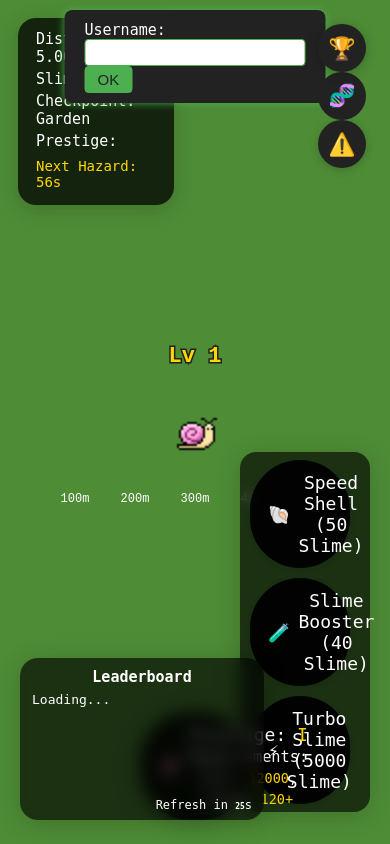
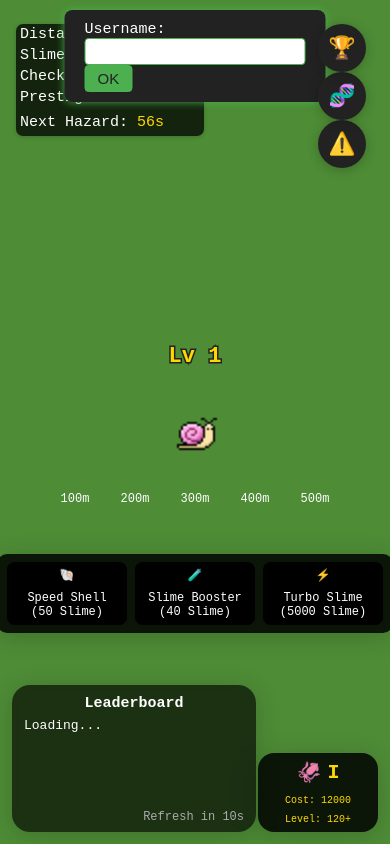
Before and after one commit to benotur/snail-arena, a website: page public/index.html in a window 390 px wide. Drawn offline with Linux system fonts and the light colour scheme.

Commit message:
Enhance UI for upgrade and prestige buttons, add mobile responsiveness for leaderboard and challenge window, and improve overall styling for better visibility and layout

```diff
--- a/public/index.html
+++ b/public/index.html
@@ -80,18 +80,68 @@
             <div id="hazard-timer" class="info" style="margin-top:8px;"></div>
         </div>
         <div id="upgrade-panel">
-            <button id="speedShell" class="upgrade-btn">🐚 <span>Speed Shell</span></button>
-            <button id="slimeBooster" class="upgrade-btn">🧪 <span>Slime Booster</span></button>
-            <button id="turboSlime" class="upgrade-btn">⚡ <span>Turbo Slime</span></button>
+            <button id="speedShell" class="upgrade-btn">🐚 <span class="upgrade-name">Speed Shell</span><span class="upgrade-cost"></span></button>
+            <button id="slimeBooster" class="upgrade-btn">🧪 <span class="upgrade-name">Slime Booster</span><span class="upgrade-cost"></span></button>
+            <button id="turboSlime" class="upgrade-btn">⚡ <span class="upgrade-name">Turbo Slime</span><span class="upgrade-cost"></span></button>
         </div>
-        <button id="prestigeBtn" class="prestige-btn" style="display:inline-flex;align-items:center;gap:8px;">🦑 <span>Prestige: New Species</span></button>
+        <button id="prestigeBtn" class="prestige-btn" style="display:inline-flex;align-items:center;gap:8px;">
+            🦑 <span class="prestige-name">Prestige: New Species</span>
+            <span class="prestige-cost"></span>
+            <span class="prestige-level"></span>
+        </button>
     </div>
     <div id="leaderboard-box">
         <div id="leaderboard-title"><b>Leaderboard</b></div>
         <div id="leaderboard-list">Loading...</div>
         <div id="leaderboard-refresh">Refresh in <span id="leaderboard-timer">10</span>s</div>
     </div>
+    <!-- Leaderboard Modal/Menu for mobile -->
+    <div id="leaderboard-menu" style="display:none;position:fixed;top:50%;left:50%;transform:translate(-50%,-50%);z-index:999;background:rgba(20,20,20,0.98);border-radius:18px;padding:24px 32px;box-shadow:0 4px 24px #000;max-width:340px;min-width:180px;max-height:70vh;overflow-y:auto;">
+        <div style="font-size:22px;font-weight:bold;color:#ffd700;margin-bottom:12px;text-align:center;">Leaderboard</div>
+        <div id="leaderboard-menu-list" style="margin-bottom:12px;">Loading...</div>
+        <button id="close-leaderboard-menu" style="margin-top:18px;padding:7px 18px;border-radius:8px;background:#222;color:#ffd700;font-size:15px;border:none;cursor:pointer;">Close</button>
+    </div>
     <canvas id="gameCanvas"></canvas>
     <script src="scripts/game.js"></script>
+    <script>
+    // Mutation Book logic (calls game.js function)
+    window.addEventListener('DOMContentLoaded', function() {
+        const mutationBookBtn = document.getElementById('open-mutation-book');
+        const closeMutationBookBtn = document.getElementById('close-mutation-book');
+        mutationBookBtn.onclick = function() {
+            if (window.showMutationBook) window.showMutationBook();
+        };
+        closeMutationBookBtn.onclick = function() {
+            document.getElementById('mutation-book-menu').style.display = 'none';
+        };
+        // Challenge window open/close logic
+        document.getElementById('open-challenge-window').onclick = function() {
+            document.getElementById('challenge-window').style.display = 'block';
+        };
+        document.getElementById('close-challenge-window').onclick = function() {
+            document.getElementById('challenge-window').style.display = 'none';
+        };
+        // Leaderboard menu logic for mobile
+        function isMobile() {
+            return window.innerWidth <= 600;
+        }
+        const leaderboardBox = document.getElementById('leaderboard-box');
+        const leaderboardMenu = document.getElementById('leaderboard-menu');
+        const leaderboardMenuList = document.getElementById('leaderboard-menu-list');
+        const closeLeaderboardMenuBtn = document.getElementById('close-leaderboard-menu');
+        if (leaderboardBox && leaderboardMenu && leaderboardMenuList && closeLeaderboardMenuBtn) {
+            leaderboardBox.onclick = function() {
+                if (isMobile()) {
+                    // Copy leaderboard content
+                    leaderboardMenuList.innerHTML = document.getElementById('leaderboard-list').innerHTML;
+                    leaderboardMenu.style.display = 'block';
+                }
+            };
+            closeLeaderboardMenuBtn.onclick = function() {
+                leaderboardMenu.style.display = 'none';
+            };
+        }
+    });
+    </script>
 </body>
 </html>
--- a/public/scripts/game.js
+++ b/public/scripts/game.js
@@ -708,6 +708,10 @@ function clearHazardEffect() {
 }
 
 // --- UI Update ---
+function isMobile() {
+    return window.innerWidth <= 600;
+}
+
 function updateUI() {
     document.getElementById('distance').innerText = `Distance: ${snail.distance.toFixed(2)} m`;
     document.getElementById('slimePoints').innerText = `Slime: ${Math.floor(snail.slimePoints)}`;
@@ -722,9 +726,24 @@ function updateUI() {
     const turboDiv = document.getElementById('turboInfo');
     if (turboDiv) turboDiv.remove();
     const currentCost = getPrestigeCost();
-    document.getElementById('prestigeBtn').disabled = !(snail.level >= 120 && snail.slimePoints >= currentCost);
-    // Keep emoji icon in prestige button
-    document.getElementById('prestigeBtn').innerHTML = `🦑 <span>Prestige: <span style='color:#ffd700'>${toRoman(snail.prestige + 1)}</span><br><span style='font-size:0.85em'>Requirements:</span><br><span style='font-size:0.75em'>Cost: <span style='color:#ffd700'>${currentCost}</span>, Level: <span style='color:#ffd700'>120+</span></span></span>`;
+    const prestigeBtn = document.getElementById('prestigeBtn');
+    if (isMobile()) {
+        // First line: icon and prestige number
+        prestigeBtn.innerHTML =
+            `<span style="display:flex;align-items:center;justify-content:center;">
+                🦑 <span style="margin-left:6px;font-weight:bold;color:#ffd700;">${toRoman(snail.prestige + 1)}</span>
+            </span>
+            <span class="prestige-cost" style="display:block;font-size:10px;color:#ffd700;text-align:center;margin-top:2px;">
+                Cost: ${currentCost}
+            </span>
+            <span class="prestige-level" style="display:block;font-size:10px;color:#ffd700;text-align:center;">
+                Level: 120+
+            </span>`;
+        prestigeBtn.disabled = !(snail.level >= 120 && snail.slimePoints >= currentCost);
+    } else {
+        prestigeBtn.innerHTML = `🦑 <span>Prestige: <span style='color:#ffd700'>${toRoman(snail.prestige + 1)}</span><br><span style='font-size:0.85em'>Requirements:</span><br><span style='font-size:0.75em'>Cost: <span style='color:#ffd700'>${currentCost}</span>, Level: <span style='color:#ffd700'>120+</span></span></span>`;
+        prestigeBtn.disabled = !(snail.level >= 120 && snail.slimePoints >= currentCost);
+    }
     // Hazard timer UI in score panel: only show "Next Hazard" countdown
     const hazardTimerDiv = document.getElementById('hazard-timer');
     if (hazardTimerDiv) {
@@ -787,7 +806,7 @@ function updateUI() {
 }
 
 // --- Leaderboard ---
-let leaderboardTimer = 30;
+let leaderboardTimer = 15;
 function toRoman(num) {
     if (num <= 0) return '';
     const romans = ['I','II','III','IV','V','VI','VII','VIII','IX','X','XI','XII','XIII','XIV','XV','XVI','XVII','XVIII','XIX','XX'];
@@ -808,14 +827,15 @@ function updateLeaderboard() {
         const lbDiv = document.getElementById('leaderboard-list');
         lbDiv.innerHTML = leaderboard.length ? leaderboard.map((u, i) => `${i+1}. <b>${u.username}</b>: ${u.distance}m <span style='color:#ffd700'>(${toRoman(u.prestige)})</span>`).join('<br>') : 'No entries yet.';
     });
-    // Only update timer display, do not reset timer here
     document.getElementById('leaderboard-timer').innerText = leaderboardTimer;
 }
+
+// Only update leaderboard every 15 seconds, not live
 setInterval(() => {
     leaderboardTimer--;
     if (leaderboardTimer <= 0) {
         updateLeaderboard();
-        leaderboardTimer = 30;
+        leaderboardTimer = 15;
         document.getElementById('leaderboard-timer').innerText = leaderboardTimer;
     } else {
         document.getElementById('leaderboard-timer').innerText = leaderboardTimer;
--- a/public/styles/main.css
+++ b/public/styles/main.css
@@ -1,4 +1,4 @@
-/* Challenge Window */
+/* --- Challenge Window --- */
 #challenge-window {
     position: fixed;
     top: 32%;
@@ -15,48 +15,34 @@
     overflow-y: auto;
     backdrop-filter: blur(8px);
     color: #fff;
-    font-family: 'Press Start 2P', 'monospace', Arial, sans-serif;
+    font-family: 'Press Start 2P', monospace, Arial, sans-serif;
     font-size: 14px;
     border: none;
-    display: none; /* Hide by default, show on button click */
+    display: none;
 }
 @media (max-width: 600px) {
     #challenge-window {
-        left: 4px;
-        padding: 5px 5px;
-        font-size: 8px;
-        border-radius: 7px;
-        box-shadow: 0 1px 4px rgba(0,0,0,0.18);
-        max-width: 70px;
-        min-width: 50px;
+        left: 50% !important;
+        top: 50% !important;
+        transform: translate(-50%, -50%) !important;
+        right: auto !important;
+        bottom: auto !important;
+        max-width: 90vw !important;
+        min-width: 60vw !important;
+        padding: 12px 8px !important;
+        border-radius: 12px !important;
+        box-shadow: 0 2px 12px rgba(0,0,0,0.22) !important;
     }
     #challenge-window div {
         font-size: 8px;
     }
 }
-#open-challenge-window {
-    backdrop-filter: blur(6px);
-    box-shadow: 0 2px 12px rgba(0,0,0,0.22);
-    border: none;
-    color: #ffd700;
-    font-family: inherit;
-    font-size: 18px;
-    background: rgba(0,0,0,0.92);
-    border-radius: 50px;
-    padding: 12px 18px;
-    display: inline-flex;
-    align-items: center;
-    gap: 8px;
-    transition: background 0.2s, color 0.2s;
-}
-#open-challenge-window:hover {
-    background: rgba(255,255,255,0.10);
-    color: #fff;
-}
+
+/* --- Book Buttons --- */
 #open-challenge-window,
 #open-mutation-book,
 #open-hazard-book {
-    font-size: 22px; /* bigger icon for icon-only button */
+    font-size: 22px;
     padding: 12px 18px;
     border-radius: 50px;
     display: inline-flex;
@@ -66,178 +52,45 @@
     width: 48px;
     height: 48px;
     margin-bottom: 8px;
+    background: rgba(0,0,0,0.92);
+    color: #ffd700;
+    border: none;
+    cursor: pointer;
+    transition: background 0.2s, color 0.2s;
+    box-shadow: 0 2px 12px rgba(0,0,0,0.22);
+    backdrop-filter: blur(6px);
+}
+#open-challenge-window:hover,
+#open-mutation-book:hover,
+#open-hazard-book:hover {
+    background: rgba(255,255,255,0.10);
+    color: #fff;
 }
 #open-challenge-window span,
 #open-mutation-book span,
 #open-hazard-book span {
     display: none;
 }
-/* Hazard Book Menu */
+
+/* --- Hazard Book Menu --- */
 #hazard-book-menu {
     backdrop-filter: blur(10px);
     box-shadow: 0 4px 24px rgba(0,0,0,0.28);
     border: none;
     color: #fff;
-    font-family: 'Press Start 2P', 'monospace', Arial, sans-serif;
+    font-family: 'Press Start 2P', monospace, Arial, sans-serif;
     font-size: 14px;
     transition: all 0.2s;
 }
 #hazard-book-list {
     margin-bottom: 8px;
 }
-#open-hazard-book {
-    backdrop-filter: blur(4px);
-    box-shadow: 0 2px 8px rgba(0,0,0,0.18);
-    border: none;
-    color: #ffd700;
-    font-family: inherit;
-    font-size: 18px;
-    background: rgba(0,0,0,0.92);
-    border-radius: 50px;
-    padding: 12px 18px;
-    display: inline-flex;
-    align-items: center;
-    gap: 8px;
-    transition: background 0.2s, color 0.2s;
-}
-#open-hazard-book:hover {
-    background: rgba(255,255,255,0.10);
-    color: #fff;
-}
-@media (max-width: 600px) {
-    #score-panel {
-        top: 4px;
-        left: 4px;
-        padding: 3px 5px;
-        font-size: 9px;
-        border-radius: 8px;
-        box-shadow: 0 1px 4px rgba(0,0,0,0.18);
-        width: 120px;
-    }
-    #upgrade-panel {
-        bottom: 4px;
-        right: 4px;
-        gap: 10px;
-        padding: 3px 4px;
-        border-radius: 8px;
-        box-shadow: 0 1px 4px rgba(0,0,0,0.18);
-        width: 110px;
-    }
-    .upgrade-btn {
-        font-size: 9px;
-        padding: 4px 6px;
-        border-radius: 5px;
-        min-width: 90px;
-        max-width: 100px;
-    }
-    #info-panel {
-        top: 4px;
-        right: 4px;
-        padding: 3px 5px;
-        font-size: 8px;
-        border-radius: 8px;
-        box-shadow: 0 1px 4px rgba(0,0,0,0.18);
-        width: 110px;
-    }
-    #prestigeBtn {
-        bottom: 4px;
-        padding: 5px 8px;
-        font-size: 10px;
-        border-radius: 8px;
-        box-shadow: 0 1px 4px rgba(0,0,0,0.18);
-        min-width: 90px;
-        max-width: 110px;
-    }
-    #leaderboard-box {
-        bottom: 4px;
-        left: 4px;
-        width: 110px;
-        padding: 4px 4px 3px 4px;
-        font-size: 8px;
-        border-radius: 8px;
-        box-shadow: 0 1px 4px rgba(0,0,0,0.18);
-    }
-    #leaderboard-title {
-        font-size: 10px;
-        margin-bottom: 2px;
-    }
-    #leaderboard-list {
-        margin-bottom: 2px;
-        min-height: 30px;
-    }
-    #leaderboard-refresh {
-        font-size: 8px;
-    }
-    #leaderboard-timer {
-        font-size: 8px;
-    }
-    #alert-container {
-        top: 15px;
-        font-size: 10px;
-    }
-    .custom-alert {
-        font-size: 10px;
-        padding: 6px 10px;
-        border-radius: 6px;
-    }
-}
 
-#alert-container {
-    position: fixed;
-    top: 60px;
-    left: 50%;
-    transform: translateX(-50%);
-    z-index: 100;
-}
-
-.custom-alert {
-    display: inline-block;
-    background: rgba(0,0,0,0.85);
-    color: #fff;
-    border: none;
-    border-radius: 14px;
-    font-family: 'Press Start 2P', 'monospace', Arial, sans-serif;
-    font-size: 15px;
-    padding: 12px 22px;
-    margin: 8px 0;
-    box-shadow: 0 4px 24px rgba(0,0,0,0.18);
-    animation: alertShow 0.3s cubic-bezier(.68,-0.55,.27,1.55) forwards, alertHide 0.3s 2.7s ease-in forwards;
-    opacity: 0;
-    pointer-events: auto;
-    backdrop-filter: blur(8px);
-}
-.custom-alert.success, .custom-alert.error, .custom-alert.info {
-    border: none;
-    box-shadow: 0 4px 24px rgba(0,0,0,0.18);
-}
-
-@keyframes alertShow {
-    0% { opacity: 0; transform: translateY(-40px) scale(0.8); }
-    100% { opacity: 1; transform: translateY(0) scale(1); }
-}
-@keyframes alertHide {
-    0% { opacity: 1; }
-    100% { opacity: 0; }
-}
-body {
-    background: #000;
-    margin: 0;
-    padding: 0;
-    overflow: hidden;
-    font-family: 'Press Start 2P', 'monospace', Arial, sans-serif;
-}
-
-#ui-container {
-    position: absolute;
-    top: 0; left: 0; width: 100vw; height: 100vh;
-    pointer-events: none;
-    z-index: 2;
-}
-
-
+/* --- Score Panel --- */
 .score-panel, #score-panel {
     position: absolute;
-    top: 18px; left: 18px;
+    top: 18px;
+    left: 18px;
     background: rgba(0,0,0,0.75);
     border-radius: 18px;
     padding: 12px 18px;
@@ -248,24 +101,37 @@ body {
     backdrop-filter: blur(8px);
 }
 .score { margin-bottom: 4px; }
+@media (max-width: 600px) {
+    #score-panel {
+        top: 24px;
+        left: 16px;
+        padding: 2px 4px;
+        font-size: 15px;
+        border-radius: 7px;
+        box-shadow: 0 1px 4px rgba(0,0,0,0.18);
+        width: 180px;
+    }
+}
 
-/* Upgrade panel: bottom right */
-
+/* --- Upgrade Panel --- */
 #upgrade-panel {
     position: absolute;
-    bottom: 32px; right: 20px;
+    bottom: 24px;
+    right: 20px;
     display: flex;
     flex-direction: column;
     gap: 10px;
     pointer-events: auto;
-    background: rgba(0,0,0,0.65);
+    background: rgba(0,0,0,0.85);
     border-radius: 16px;
     padding: 8px 10px;
     box-shadow: 0 4px 24px rgba(0,0,0,0.18);
     backdrop-filter: blur(6px);
+    left: auto;
+    transform: none;
 }
 .upgrade-btn {
-    background: rgba(0,0,0,0.85);
+    background: rgba(0,0,0,0.92);
     color: #fff;
     border-radius: 50px;
     font-size: 18px;
@@ -283,22 +149,46 @@ body {
     width: 100%;
     justify-content: flex-start;
 }
-.upgrade-btn * {
-    pointer-events: none;
-}
+.upgrade-btn * { pointer-events: none; }
 .upgrade-btn:hover {
     background: rgba(255,255,255,0.10);
     color: #fff;
 }
+@media (max-width: 600px) {
+    #upgrade-panel {
+        left: 50%;
+        right: auto;
+        bottom: 25%;
+        transform: translateX(-50%);
+        flex-direction: row;
+        gap: 8px;
+        border-radius: 10px;
+        width: auto;
+        justify-content: center;
+    }
+    .upgrade-btn {
+        font-size: 12px;
+        padding: 6px 8px;
+        border-radius: 8px;
+        min-width: 120px;
+        max-width: 120px;
+        flex-direction: column;
+        align-items: center;
+    }
+    .upgrade-btn .upgrade-name {
+        font-size: 10px;
+        font-weight: bold;
+        line-height: 1.1;
+    }
+    .upgrade-btn .upgrade-cost {
+        font-size: 8px;
+        color: #ffd700;
+        line-height: 1.1;
+        margin-top: 2px;
+    }
+}
 
-/* Info panel: top right */
-
-#info-panel {
-    display: none; /* Remove info-panel styles */
-}
-.info { margin-bottom: 3px; }
-
-
+/* --- Prestige Button --- */
 #prestigeBtn {
     position: absolute;
     left: 50%;
@@ -323,7 +213,68 @@ body {
     background: rgba(255,255,255,0.10);
     color: #fff;
 }
+@media (max-width: 600px) {
+    #prestigeBtn {
+        position: absolute;
+        right: 12px;
+        bottom: 12px;
+        left: auto;
+        transform: none;
+        font-size: 20px;
+        padding: 7px 12px;
+        border-radius: 16px;
+        min-width: 120px;
+        max-width: 200px;
+        display: inline-flex;
+        align-items: center;
+        gap: 8px;
+        background: rgba(0,0,0,0.85);
+        flex-direction: column;
+    }
+}
 
+/* --- Info Panel --- */
+#info-panel { display: none; }
+.info { margin-bottom: 3px; }
+
+/* --- Alert --- */
+#alert-container {
+    position: fixed;
+    top: 60px;
+    left: 50%;
+    transform: translateX(-50%);
+    z-index: 100;
+}
+.custom-alert {
+    display: inline-block;
+    background: rgba(0,0,0,0.85);
+    color: #fff;
+    border: none;
+    border-radius: 14px;
+    font-family: 'Press Start 2P', monospace, Arial, sans-serif;
+    font-size: 15px;
+    padding: 12px 22px;
+    margin: 8px 0;
+    box-shadow: 0 4px 24px rgba(0,0,0,0.18);
+    animation: alertShow 0.3s cubic-bezier(.68,-0.55,.27,1.55) forwards, alertHide 0.3s 2.7s ease-in forwards;
+    opacity: 0;
+    pointer-events: auto;
+    backdrop-filter: blur(8px);
+}
+.custom-alert.success, .custom-alert.error, .custom-alert.info {
+    border: none;
+    box-shadow: 0 4px 24px rgba(0,0,0,0.18);
+}
+@keyframes alertShow {
+    0% { opacity: 0; transform: translateY(-40px) scale(0.8); }
+    100% { opacity: 1; transform: translateY(0) scale(1); }
+}
+@keyframes alertHide {
+    0% { opacity: 1; }
+    100% { opacity: 0; }
+}
+
+/* --- Canvas --- */
 #gameCanvas {
     position: absolute;
     top: 0; left: 0;
@@ -336,8 +287,7 @@ body {
     z-index: 1;
 }
 
-/* Leaderboard box: bottom left */
-
+/* --- Leaderboard --- */
 #leaderboard-box {
     position: absolute;
     bottom: 24px;
@@ -347,36 +297,64 @@ body {
     border-radius: 18px;
     box-shadow: 0 4px 24px rgba(0,0,0,0.18);
     color: #fff;
-    font-family: 'Press Start 2P', 'monospace', Arial, sans-serif;
+    font-family: 'Press Start 2P', monospace, Arial, sans-serif;
     font-size: 13px;
     padding: 10px 12px 8px 12px;
     z-index: 10;
     pointer-events: auto;
     backdrop-filter: blur(8px);
     border: none;
+    display: block;
 }
-#leaderboard-title {
-    font-size: 15px;
-    color: #fff;
-    margin-bottom: 6px;
-    text-align: center;
-}
-#leaderboard-list {
-    margin-bottom: 6px;
-    min-height: 100px;
-}
+#leaderboard-title { font-size: 15px; color: #fff; margin-bottom: 6px; text-align: center; }
+#leaderboard-list { margin-bottom: 6px; min-height: 100px; }
 #leaderboard-refresh {
     font-size: 12px;
-    color: #fff;
+    color: #aaa;
     text-align: right;
+    position: absolute;
+    right: 12px;
+    bottom: 8px;
+    width: auto;
 }
-#leaderboard-timer {
-    font-weight: bold;
-    color: #fff;
+@media (max-width: 600px) {
+    #leaderboard-box {
+        width: 220px;
+        height: auto;
+        padding: 10px 12px 8px 12px;
+        border-radius: 18px;
+        left: 12px;
+        bottom: 12px;
+        font-size: 13px;
+        background: rgba(0,0,0,0.65);
+        box-shadow: 0 4px 24px rgba(0,0,0,0.18);
+        display: block;
+        align-items: initial;
+        justify-content: initial;
+        cursor: auto;
+        z-index: 10;
+    }
+    #leaderboard-title,
+    #leaderboard-list,
+    #leaderboard-refresh {
+        display: block !important;
+    }
+    #leaderboard-box::before {
+        display: none;
+    }
 }
-#score-panel .info, #hazard-timer {
-    margin-top: 8px;
-    font-size: 14px;
-    color: #ffd700;
-    text-align: left;
+
+/* --- Misc --- */
+body {
+    background: #000;
+    margin: 0;
+    padding: 0;
+    overflow: hidden;
+    font-family: 'Press Start 2P', monospace, Arial, sans-serif;
 }
+#ui-container {
+    position: absolute;
+    top: 0; left: 0; width: 100vw; height: 100vh;
+    pointer-events: none;
+    z-index: 2;
+}
```
